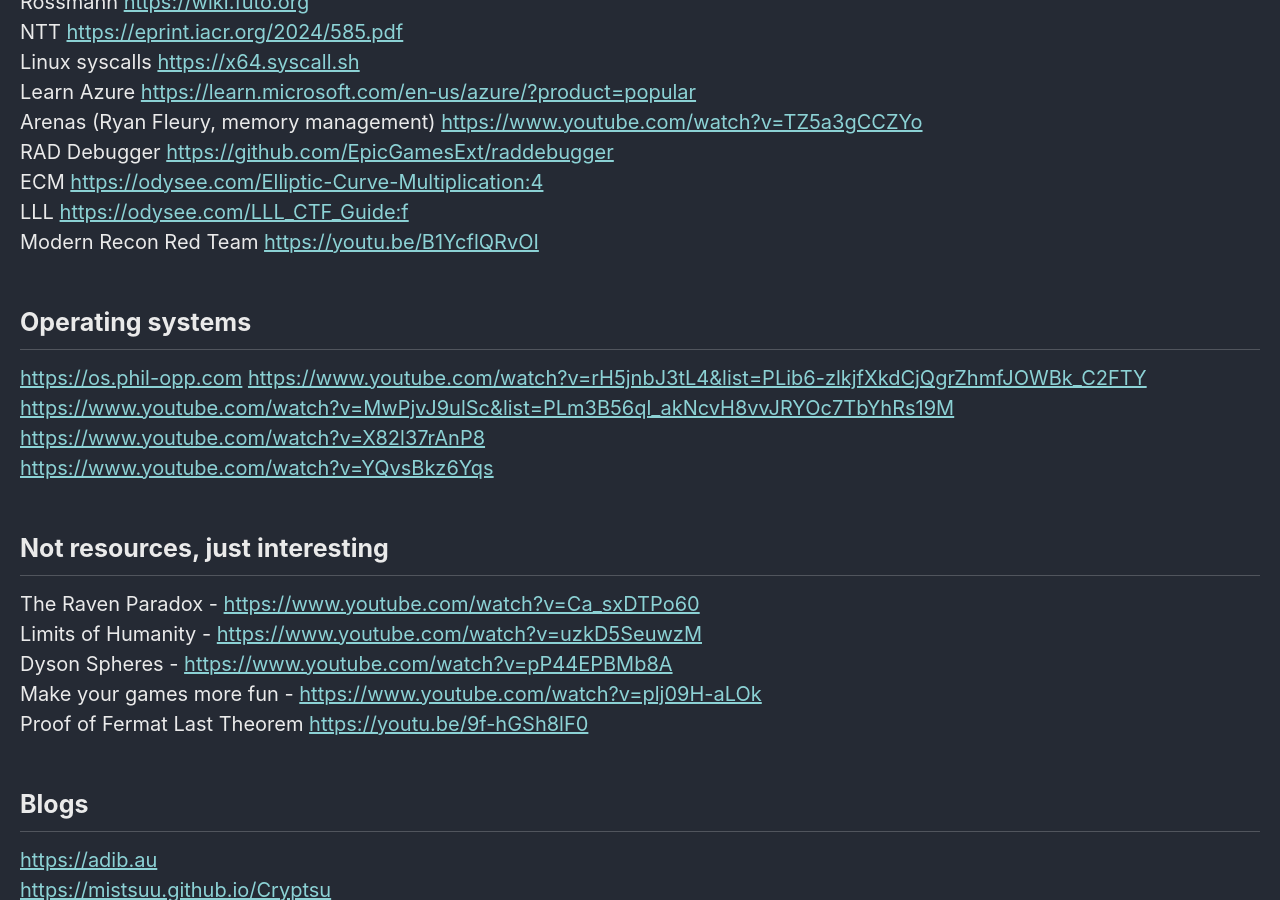
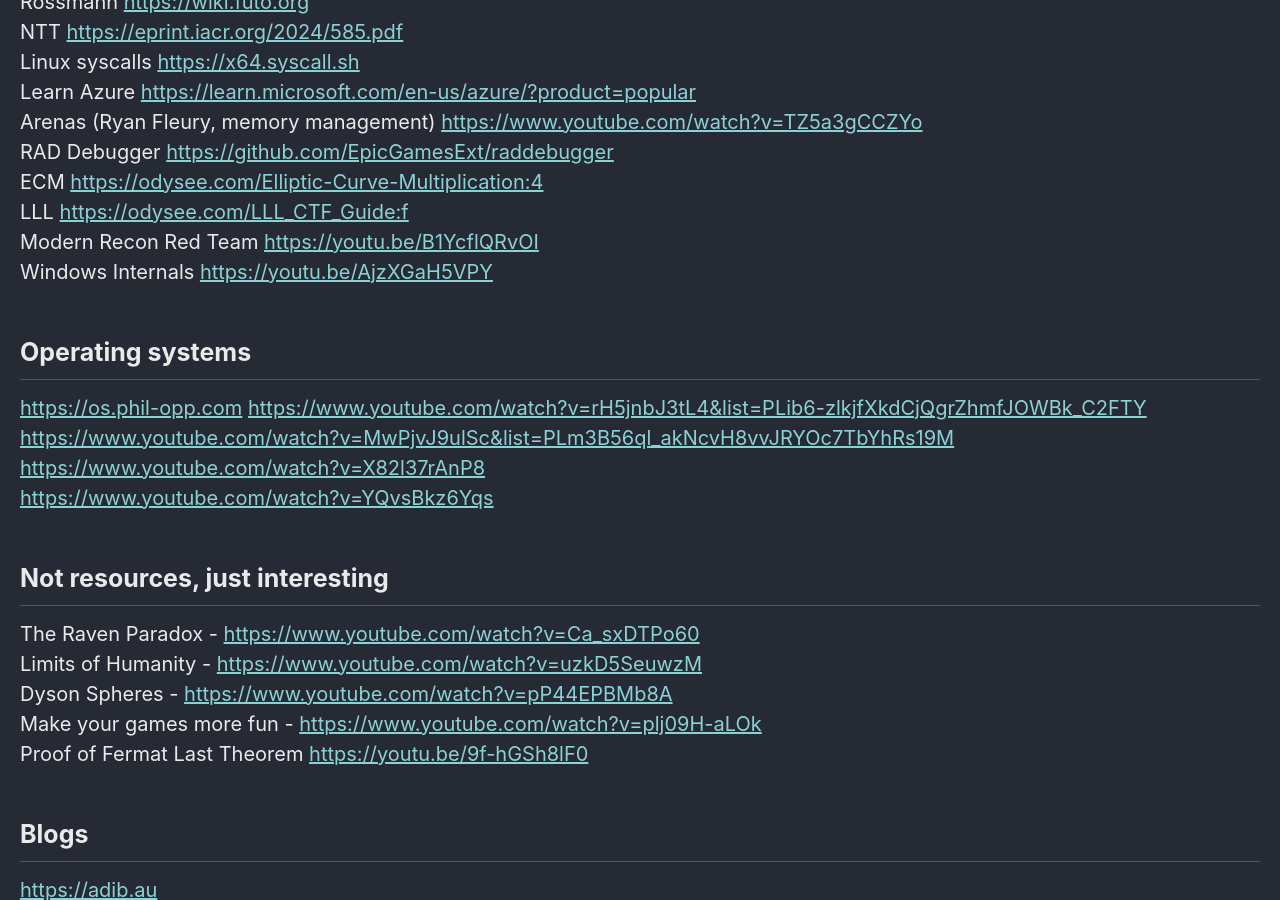
Before and after one commit to Connor-McCartney/Connor-McCartney.github.io, a Jekyll site: the page built from _pages/misc/resources.md, in a window 1280 px wide and 900 px high, scrolled down 2823 px. Built offline with Jekyll 4.4.1, drawn with Linux system fonts in a browser that asks for light colours; cached includes are drawn as plain includes.

Commit message:
Update resources.md

```diff
--- a/_pages/misc/resources.md
+++ b/_pages/misc/resources.md
@@ -100,7 +100,7 @@ RAD Debugger <https://github.com/EpicGamesExt/raddebugger> <br>
 ECM <https://odysee.com/Elliptic-Curve-Multiplication:4> <br>
 LLL <https://odysee.com/LLL_CTF_Guide:f> <br>
 Modern Recon Red Team <https://youtu.be/B1YcflQRvOI> <br>
-
+Windows Internals <https://youtu.be/AjzXGaH5VPY> <br>
 
 
 ## Operating systems
```
